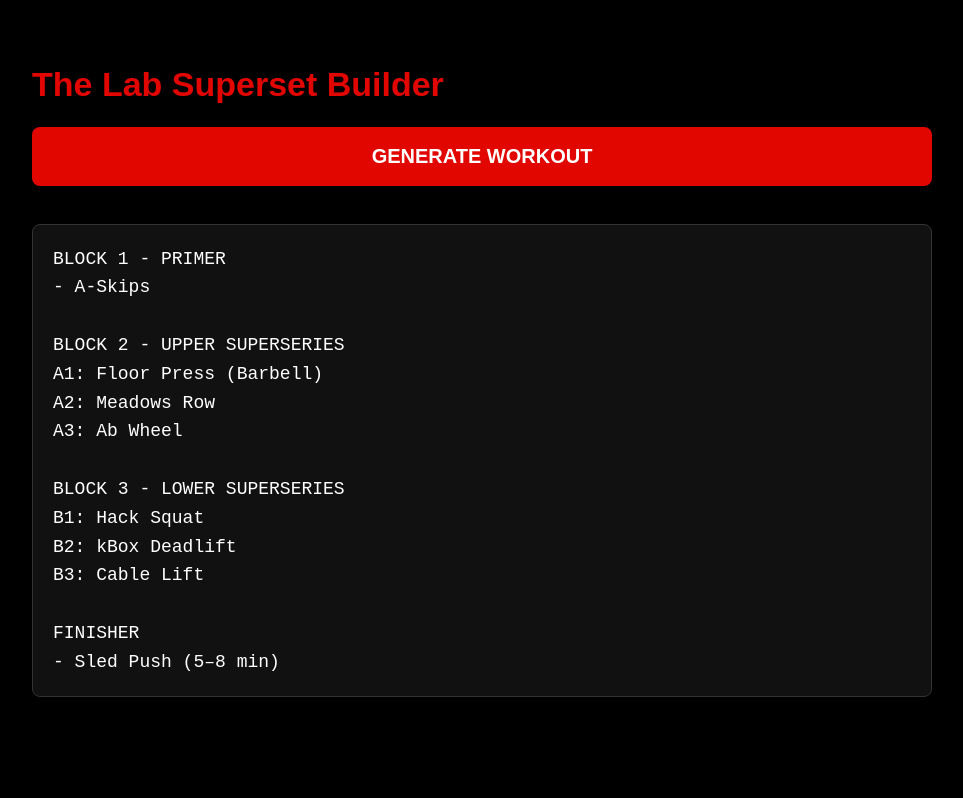
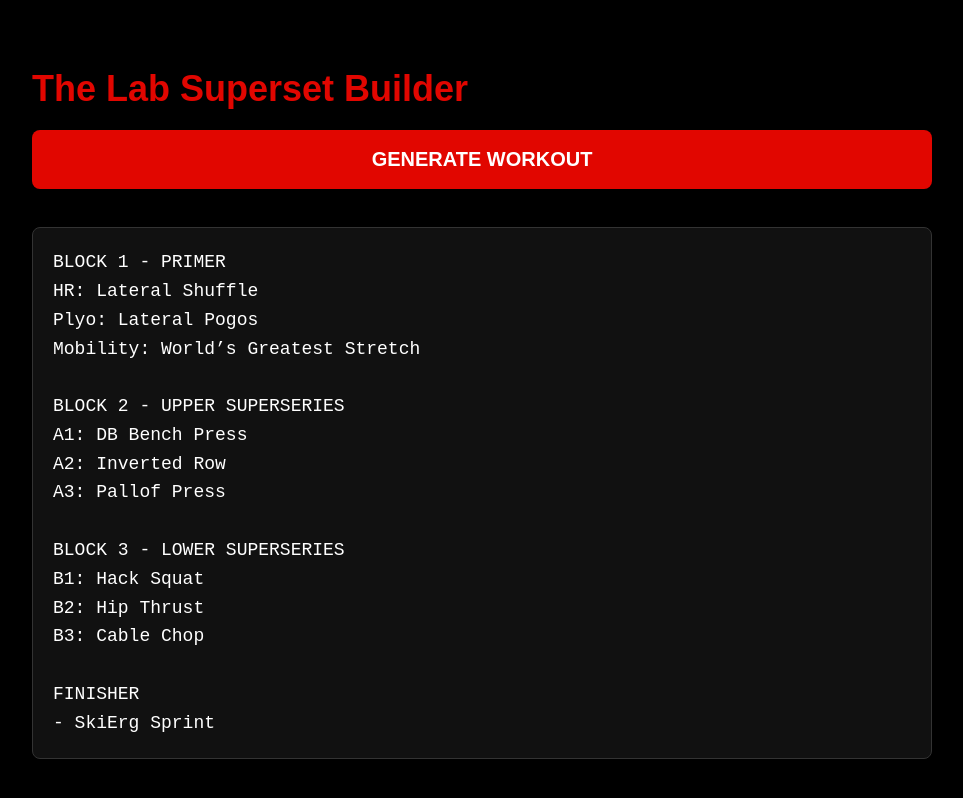
Before and after one commit to jasonthedj/lab-workout, a plain HTML site: page index.html in a window 1280 px wide. Both pictures are taken after a click on the button "GENERATE WORKOUT". Shown: the whole page, without its empty margins (158-1121 px from the left). Drawn offline with Linux system fonts and the light colour scheme.

Commit message:
Update index.html

```diff
--- a/index.html
+++ b/index.html
@@ -10,13 +10,14 @@
       color: #fff;
       max-width: 900px;
       margin: 30px auto;
-      padding: 12px;
+      padding: 14px;
       font-size: 18px;
     }
 
     h1 {
       color: #E10600;
-      font-size: 34px;
+      font-size: 36px;
+      margin-bottom: 10px;
     }
 
     button {
@@ -28,7 +29,7 @@
       font-weight: bold;
       cursor: pointer;
       width: 100%;
-      margin-bottom: 20px;
+      margin: 10px 0 20px 0;
       border-radius: 8px;
     }
 
@@ -54,164 +55,157 @@
 
 <script>
 
-// =====================
-// EXPANDED LAB LIBRARY (+10 each category)
-// =====================
+/* =========================
+   BLOCK 1 SYSTEM
+========================= */
 
-// PUSH (+10)
-const upperPush = [
-  "DB Bench Press",
-  "Incline DB Press",
-  "Barbell Bench Press",
-  "Landmine Press",
-  "Half-Kneeling DB Press",
-  "Push-Ups",
-  "Weighted Push-Up",
-  "Single Arm Landmine Press",
-  "KB Floor Press",
-  "Standing DB Press",
-  "Machine Chest Press",
-  "Decline Push-Up",
-  "Cable Chest Press",
-  "Explosive Push-Up",
-  "Floor Press (Barbell)"
+const hrElevator = [
+  "Jump Rope",
+  "Assault Bike 30s",
+  "Row 250m",
+  "SkiErg 30s",
+  "Shuttle Runs",
+  "Airdyne Sprint",
+  "Med Ball Slam Series",
+  "Lateral Shuffle",
+  "High Knees to Sprint"
 ];
 
-// PULL (+10)
-const upperPull = [
-  "Pull-Ups",
-  "Chin-Ups",
-  "Lat Pulldown",
-  "Chest-Supported DB Row",
-  "Single Arm DB Row",
-  "TRX Row",
-  "Seated Cable Row",
-  "Neutral Grip Pulldown",
-  "Inverted Row",
-  "High Row Machine",
-  "Wide Grip Pulldown",
-  "Straight Arm Pulldown",
-  "Band Assisted Pull-Up",
-  "Kneeling Cable Row",
-  "Meadows Row"
+const plyo = [
+  "Pogo Jumps",
+  "Lateral Pogos",
+  "Line Hops (F/B)",
+  "Line Hops (Lateral)",
+  "Split Squat Jumps (low amplitude)",
+  "Reactive Step-Off + Stick",
+  "Skater Bounds (controlled)",
+  "Ankling Series",
+  "Drop to Stick (low box)",
+  "Continuous Ankling to Sprint"
 ];
 
-// KNEE (+10)
-const lowerKnee = [
-  "Back Squat",
-  "Front Squat",
-  "Goblet Squat",
-  "RFESS",
-  "Step-Ups",
-  "Reverse Lunge",
-  "Trap Bar Squat",
-  "Paused Squat",
-  "Tempo Split Squat",
-  "Hack Squat",
-  "Leg Press",
-  "Box Squat",
-  "Bulgarian Split Squat",
-  "Walking Lunge",
-  "Heel Elevated Squat"
+const mobility = [
+  "90/90 Hip Switches",
+  "World’s Greatest Stretch",
+  "Cossack Squat Flow",
+  "Ankle Rockers",
+  "Thoracic Rotations",
+  "Hip Flexor Rockbacks",
+  "Deep Squat Hold + Reach",
+  "Open Book Rotation"
 ];
 
-// HIP (+10)
-const lowerHip = [
-  "RDL",
-  "Barbell Deadlift",
-  "Trap Bar Deadlift",
-  "Hip Thrust",
-  "KB Deadlift",
-  "Nordic Hamstring Curl",
-  "kBox Deadlift",
-  "Single Leg RDL",
-  "Good Morning",
-  "Cable Pull Through",
-  "Glute Bridge",
-  "Band Hip Thrust",
-  "Deficit Deadlift",
-  "Kettlebell Swing",
-  "Reverse Hyper"
+/* =========================
+   LAB EXERCISE LIBRARY
+========================= */
+
+// Push
+const upperPush = [
+  "DB Bench Press","Incline DB Press","Barbell Bench Press","Landmine Press",
+  "Half-Kneeling DB Press","Push-Ups","Weighted Push-Up","Single Arm Landmine Press",
+  "KB Floor Press","Standing DB Press","Machine Chest Press","Cable Chest Press"
 ];
 
-// CORE (+10)
-const core = [
-  "Dead Bug",
-  "Plank",
-  "Side Plank",
-  "Hanging Knee Raise",
-  "Pallof Press",
-  "Cable Chop",
-  "Ab Wheel",
-  "Farmer Carry",
-  "Suitcase Carry",
-  "Toes to Bar",
-  "Cable Lift",
-  "Stir the Pot",
-  "Swiss Ball Rollout",
-  "Dead Bug March",
-  "Anti-Rotation Hold"
+// Pull
+const upperPull = [
+  "Pull-Ups","Chin-Ups","Lat Pulldown","Chest-Supported DB Row",
+  "Single Arm DB Row","TRX Row","Seated Cable Row","Neutral Grip Pulldown",
+  "Inverted Row","High Row Machine","Straight Arm Pulldown","Meadows Row"
 ];
 
-// CONDITIONING (+10)
-const finisher = [
-  "Sled Push",
-  "Sled Drag",
-  "Airdyne Sprint",
-  "Row Intervals",
-  "SkiErg Sprint",
-  "Tempo Run",
-  "Assault Bike",
-  "Shuttle Runs",
-  "Hill Sprints",
-  "Battle Ropes",
-  "kBox Conditioning Circuit",
-  "Farmer Carry March",
-  "Med Ball Complex",
-  "Lateral Sled Drag",
-  "EMOM Bike Sprints"
+// Knee
+const lowerKnee = [
+  "Back Squat","Front Squat","Goblet Squat","RFESS",
+  "Step-Ups","Reverse Lunge","Trap Bar Squat","Paused Squat",
+  "Tempo Split Squat","Hack Squat","Leg Press","Bulgarian Split Squat"
 ];
 
-// PRIMER
-const primer = [
-  "Jump Rope",
-  "Med Ball Slams",
-  "A-Skips",
-  "Pogo Jumps",
-  "Lateral Bounds"
+// Hip
+const lowerHip = [
+  "RDL","Barbell Deadlift","Trap Bar Deadlift","Hip Thrust",
+  "KB Deadlift","Nordic Hamstring Curl","kBox Deadlift","Single Leg RDL",
+  "Good Morning","Cable Pull Through","Glute Bridge","Kettlebell Swing"
 ];
 
-// =====================
-// RANDOM PICK
-// =====================
+// Core
+const core = [
+  "Dead Bug","Plank","Side Plank","Hanging Knee Raise",
+  "Pallof Press","Cable Chop","Ab Wheel","Farmer Carry",
+  "Suitcase Carry","Toes to Bar","Anti-Rotation Hold","Swiss Ball Rollout"
+];
+
+// Conditioning
+const finisher = [
+  "Sled Push","Sled Drag","Airdyne Sprint","Row Intervals",
+  "SkiErg Sprint","Tempo Run","Assault Bike","Shuttle Runs",
+  "Hill Sprints","Battle Ropes","Lateral Sled Drag","EMOM Bike Sprints"
+];
+
+/* =========================
+   MEMORY (last 5 workouts)
+========================= */
+
+let history = JSON.parse(localStorage.getItem("history") || "[]");
+
 function pick(arr) {
-  return arr[Math.floor(Math.random() * arr.length)];
+  let choice;
+  let tries = 0;
+
+  do {
+    choice = arr[Math.floor(Math.random() * arr.length)];
+    tries++;
+  } while (history.includes(choice) && tries < 10);
+
+  return choice;
 }
 
-// =====================
-// GENERATE SUPERSETS
-// =====================
+/* =========================
+   GENERATOR
+========================= */
+
 function generate() {
 
   let workout = "";
+  let used = [];
 
+  function safePick(arr) {
+    const item = pick(arr);
+    used.push(item);
+    return item;
+  }
+
+  /* BLOCK 1 */
   workout += "BLOCK 1 - PRIMER\n";
-  workout += "- " + pick(primer) + "\n\n";
+  workout += "HR: " + safePick(hrElevator) + "\n";
+  workout += "Plyo: " + safePick(plyo) + "\n";
+  workout += "Mobility: " + safePick(mobility) + "\n\n";
 
+  /* BLOCK 2 */
   workout += "BLOCK 2 - UPPER SUPERSERIES\n";
-  workout += "A1: " + pick(upperPush) + "\n";
-  workout += "A2: " + pick(upperPull) + "\n";
-  workout += "A3: " + pick(core) + "\n\n";
+  workout += "A1: " + safePick(upperPush) + "\n";
+  workout += "A2: " + safePick(upperPull) + "\n";
+  workout += "A3: " + safePick(core) + "\n\n";
 
+  /* BLOCK 3 */
   workout += "BLOCK 3 - LOWER SUPERSERIES\n";
-  workout += "B1: " + pick(lowerKnee) + "\n";
-  workout += "B2: " + pick(lowerHip) + "\n";
-  workout += "B3: " + pick(core) + "\n\n";
+  workout += "B1: " + safePick(lowerKnee) + "\n";
+  workout += "B2: " + safePick(lowerHip) + "\n";
+  workout += "B3: " + safePick(core) + "\n\n";
 
+  /* FINISHER */
   workout += "FINISHER\n";
-  workout += "- " + pick(finisher) + " (5–8 min)\n";
+  workout += "- " + safePick(finisher) + "\n";
 
   document.getElementById("output").textContent = workout;
+
+  /* SAVE HISTORY */
+  history = history.concat(used);
+
+  if (history.length > 60) {
+    history = history.slice(history.length - 60);
+  }
+
+  localStorage.setItem("history", JSON.stringify(history));
 }
 
 </script>
```
